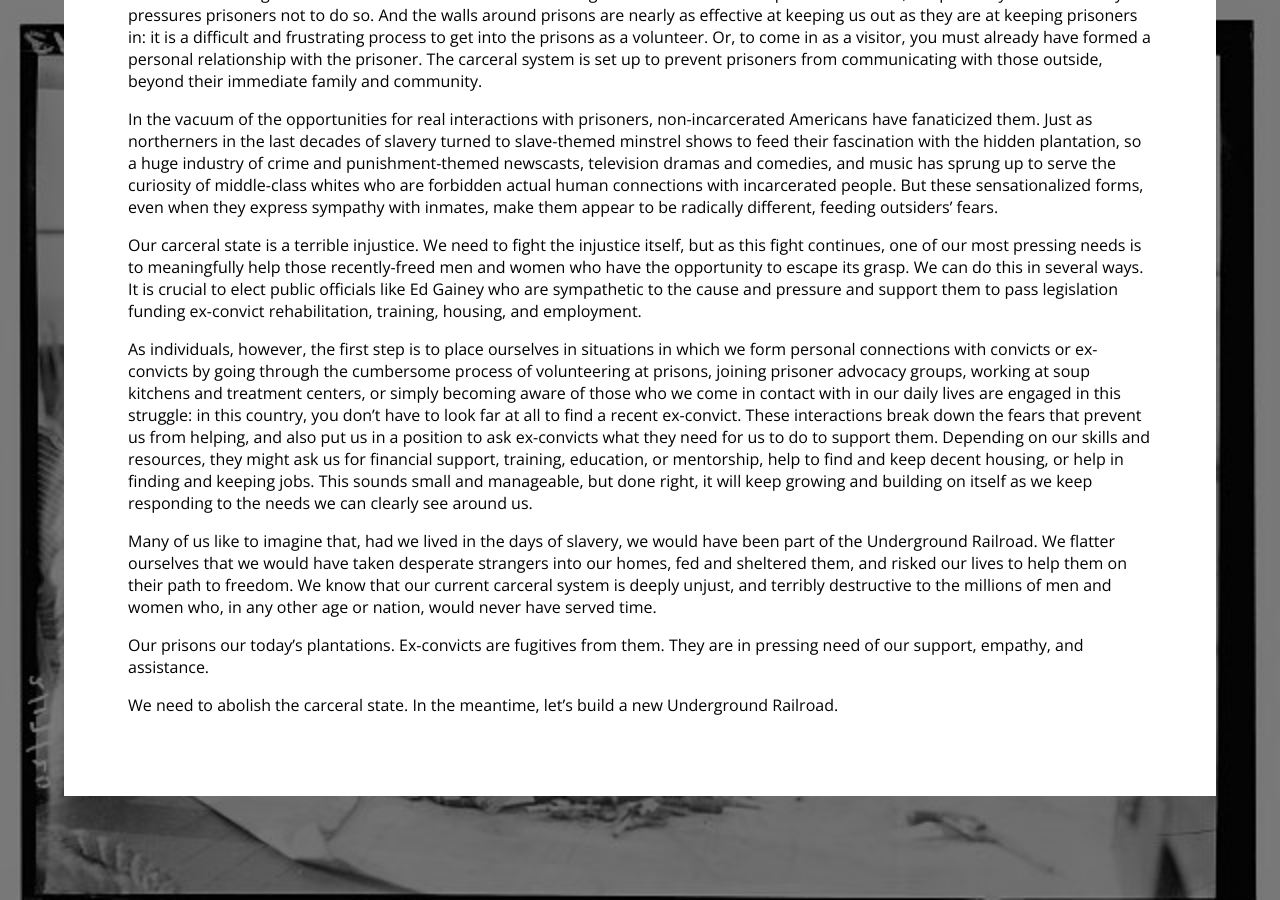
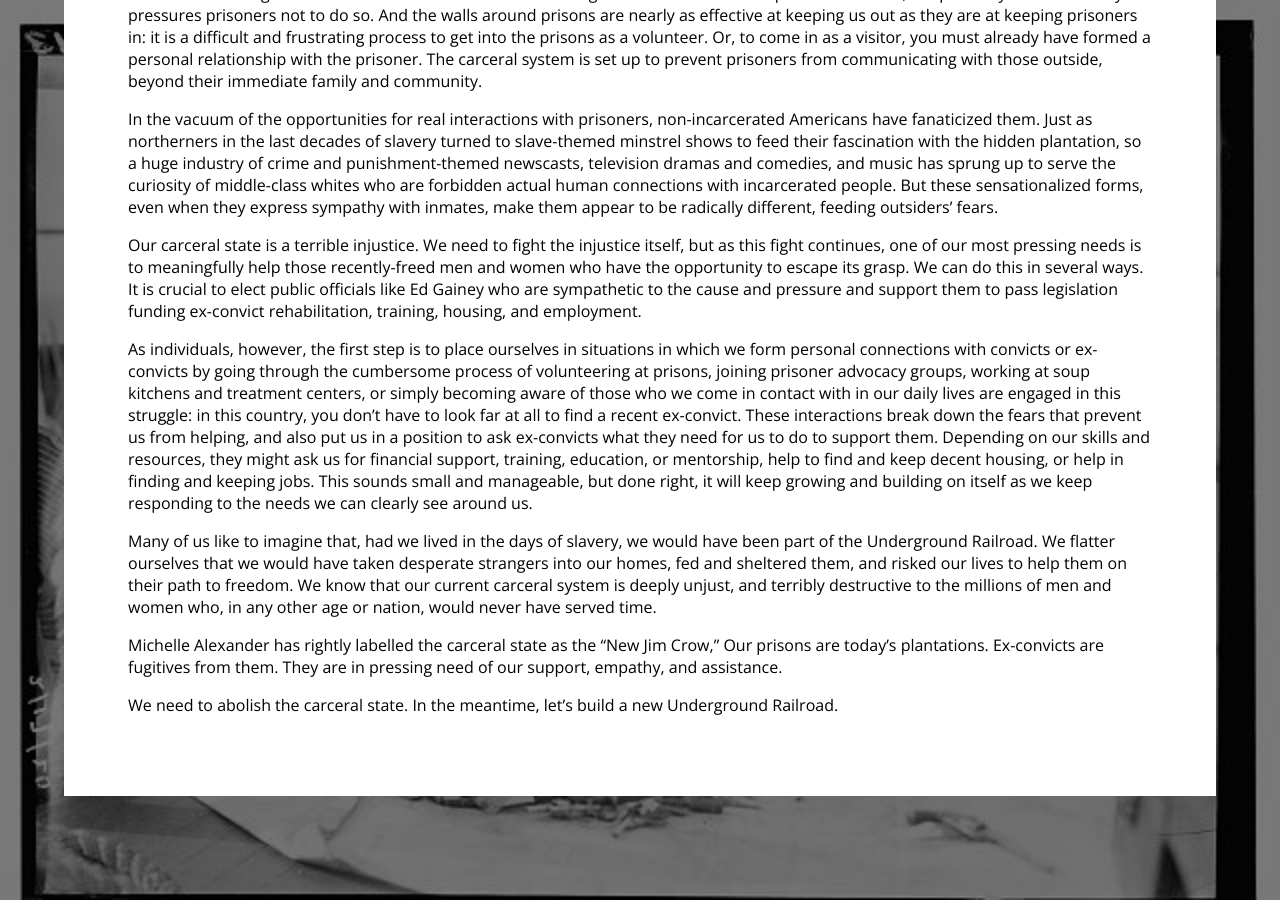
Before and after one commit to parsonse/parsonse.github.io, a Jekyll site: the page built from _posts/2016-07-24-todays-underground-railroad.md, in a window 1280 px wide and 900 px high, scrolled down 1672 px. Built offline with Jekyll 4.4.1, drawn with Linux system fonts in a browser that asks for light colours; nearby versions of some CDN libraries.

Commit message:
Update 2016-07-24-todays-underground-railroad.md

```diff
--- a/_posts/2016-07-24-todays-underground-railroad.md
+++ b/_posts/2016-07-24-todays-underground-railroad.md
@@ -33,6 +33,6 @@ As individuals, however, the first step is to place ourselves in situations in w
 
 Many of us like to imagine that, had we lived in the days of slavery, we would have been part of the Underground Railroad. We flatter ourselves that we would have taken desperate strangers into our homes, fed and sheltered them, and risked our lives to help them on their path to freedom. We know that our current carceral system is deeply unjust, and terribly destructive to the millions of men and women who, in any other age or nation, would never have served time.
 
-Our prisons our today’s plantations. Ex-convicts are fugitives from them. They are in pressing need of our support, empathy, and assistance.
+Michelle Alexander has rightly labelled the carceral state as the "New Jim Crow," Our prisons are today’s plantations. Ex-convicts are fugitives from them. They are in pressing need of our support, empathy, and assistance.
 
  We need to abolish the carceral state. In the meantime, let’s build a new Underground Railroad.
```
